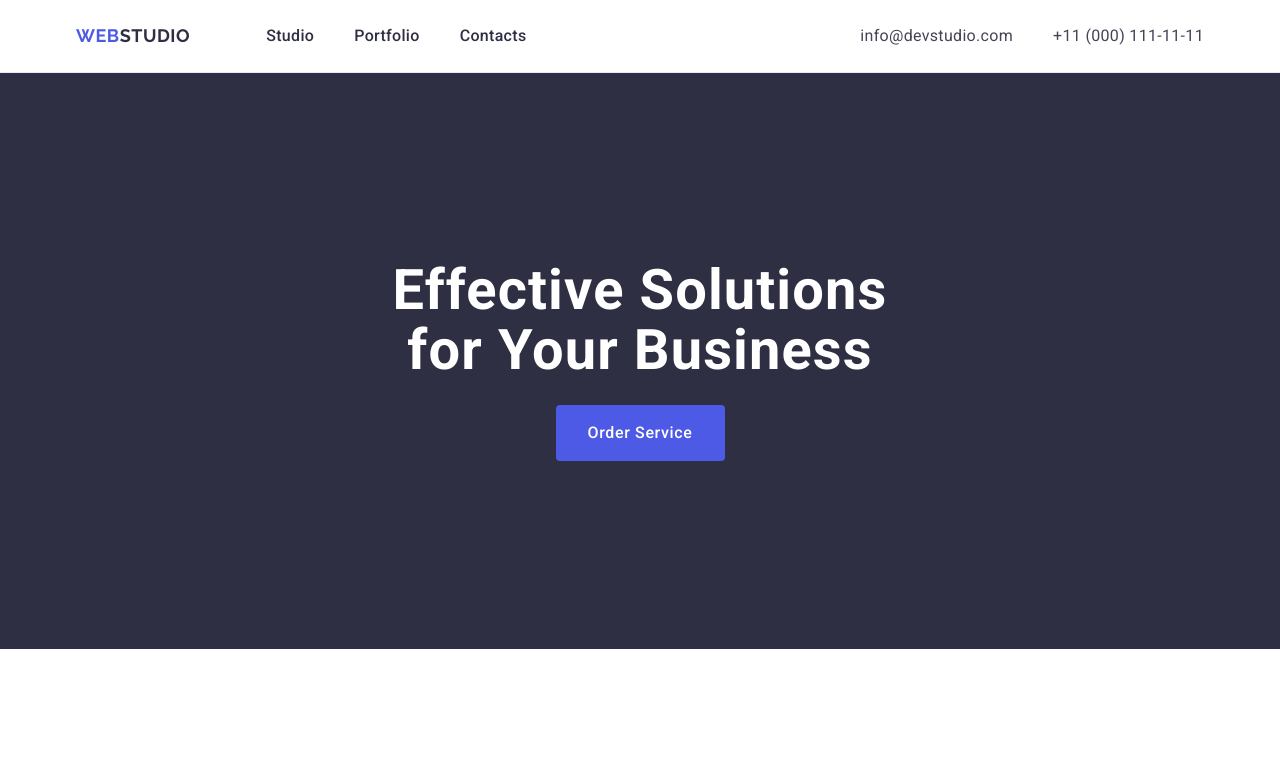
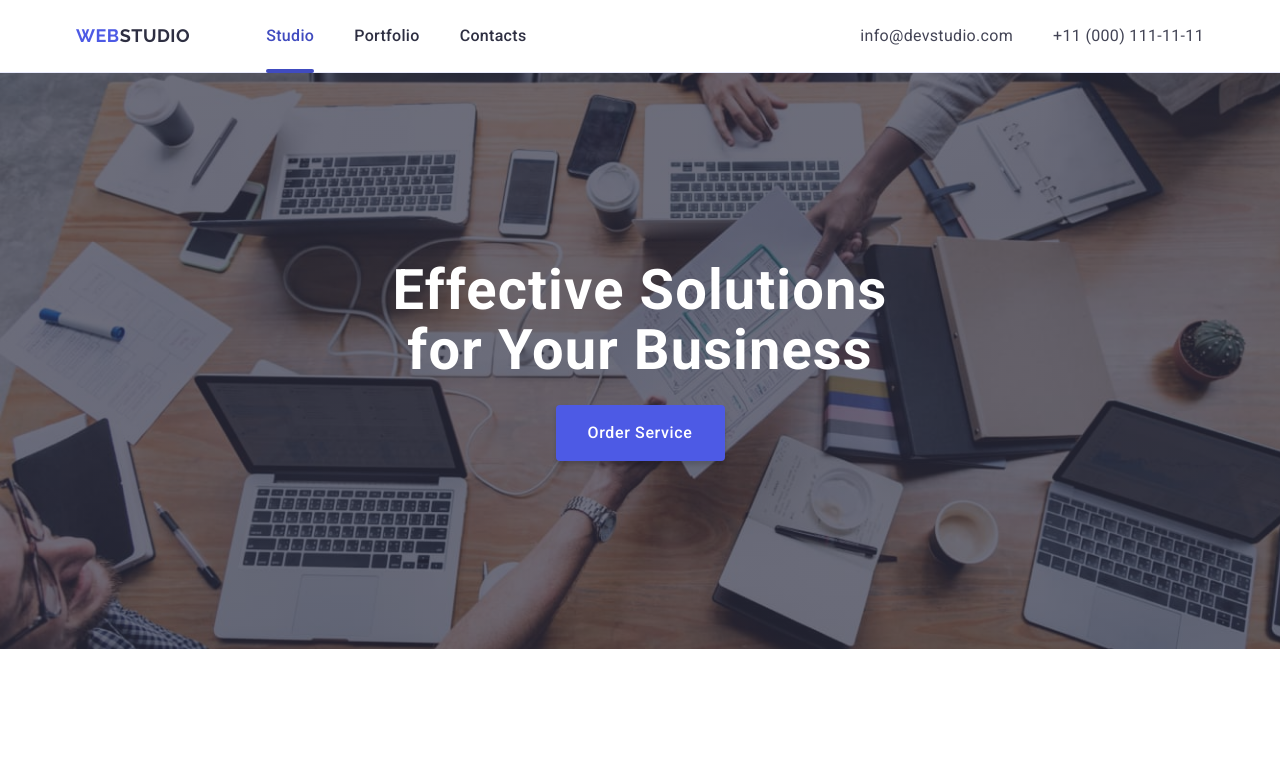
Before and after one commit to BohdanPrihodko/goit-markup-hw-04, a plain HTML site: page index.html in a window 1280 px wide. Shown: the top 765 px of the page. Drawn offline with nearby package versions, Linux system fonts and the light colour scheme.

Commit message:
header plus hero done

```diff
--- a/css/styles.css
+++ b/css/styles.css
@@ -97,6 +97,23 @@ border-bottom: 1px solid #E7E9FC;
     color: #2e2f42;
     padding: 24px 0;
     display: block;
+    transition: color 250ms cubic-bezier(0.4, 0, 0.2, 1);
+}
+
+.current {
+position: relative;
+color: #404bbf;
+}
+
+.current::after {
+position: absolute;
+content: "";
+left: 0;
+bottom: -1px;
+background-color: #404bbf;
+border-radius: 2px;
+height: 4px;
+width: 100%;
 }
 
 .menu-item-link.active {
@@ -123,6 +140,7 @@ margin-left: auto;
     line-height: 1.5;
     letter-spacing: 0.02em;
     color: #434455;
+    transition: 259ms cubic-bezier(0.4, 0, 0.2, 1);
 }
 
 .contact-data:hover,
@@ -136,8 +154,14 @@ margin-left: auto;
 /* Hero Section style */
 
 .hero {
+    background-image: linear-gradient(rgba(46, 47, 66, 0.7), rgba(46, 47, 66, 0.7)), url("/images/hero/hero-bg.jpg");
+    background-size: cover;
     background-color: #2e2f42;
     padding: 188px 0;
+    max-width: 1440px;
+    margin-left: auto;
+    margin-right: auto;
+
 }
 
 .main-title {
@@ -172,6 +196,7 @@ margin-left: auto;
     height: 56px;
     border: none;
     border-radius: 4px;
+    box-shadow: 0 4px 4px 0 rgba(0, 0, 0, 0.15);
 }
 
 .order-serv-btn:hover,
--- a/index.html
+++ b/index.html
@@ -25,7 +25,7 @@
         <nav class="page-nav">
             <a class="logo logo-header" href="./index.html">Web<span class="logo-part">Studio</span></a>
             <ul class="menu">
-                <li class="menu-item"><a class="menu-item-link" href="./index.html">Studio</a></li>
+                <li class="menu-item"><a class="menu-item-link current" href="./index.html">Studio</a></li>
                 <li class="menu-item"><a class="menu-item-link" href="">Portfolio</a></li>
                 <li class="menu-item"><a class="menu-item-link" href="">Contacts</a></li>
             </ul>
```
Also changed, not shown: images/hero/hero-bg.jpg (added).
